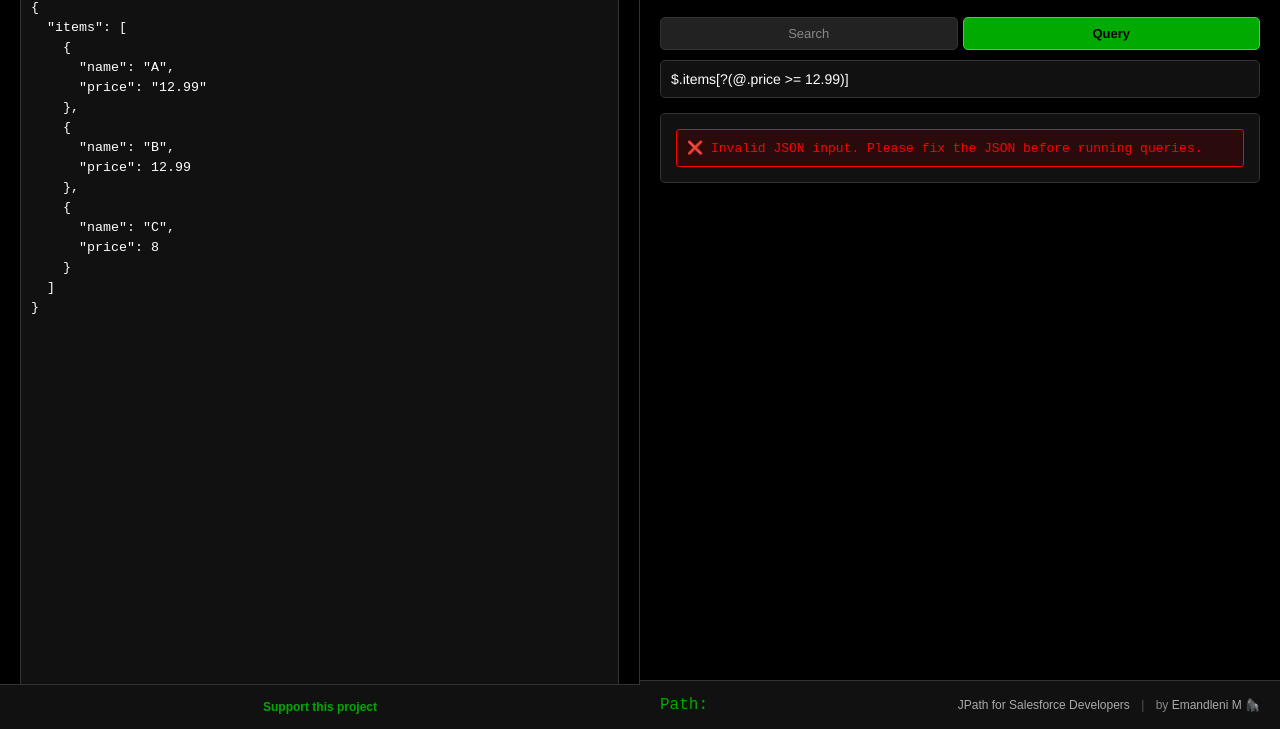
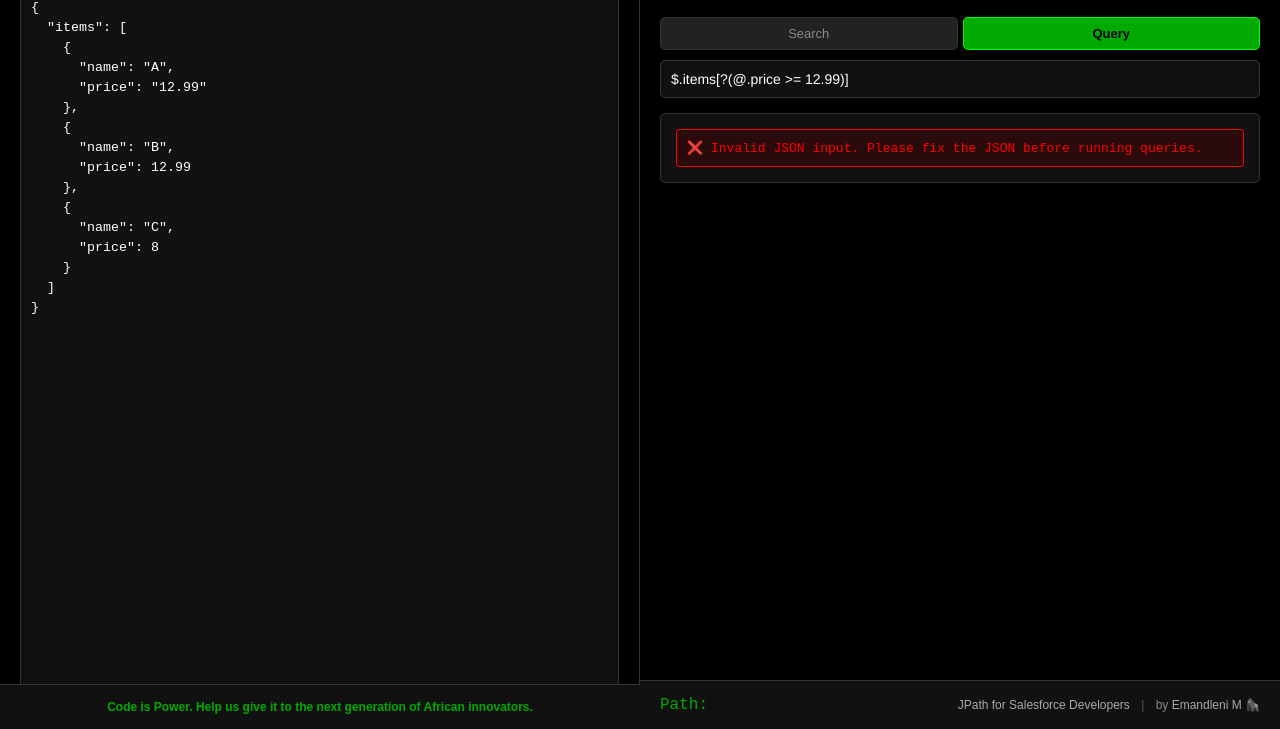
Before and after one commit to e3mandle6n1/apex-jpath, a website: page docs/index.html in a window 1280 px wide. Shown: the part 71-800 px from the top of the page. Drawn offline with Linux system fonts and the light colour scheme.

Commit message:
chore (docs): Update link title and text for donation section

```diff
--- a/docs/index.html
+++ b/docs/index.html
@@ -564,8 +564,8 @@
         href="https://www.paypal.com/paypalme/justEmandleni/5"
         target="_blank"
         rel="noopener noreferrer"
-        title="Support this project"
-        >Support this project</a
+        title="All proceeds support coding education for kids in Africa. Check out Tangible Africa."
+        >Code is Power. Help us give it to the next generation of African innovators.</a
       >
     </div>
     <div id="path-display">
```
